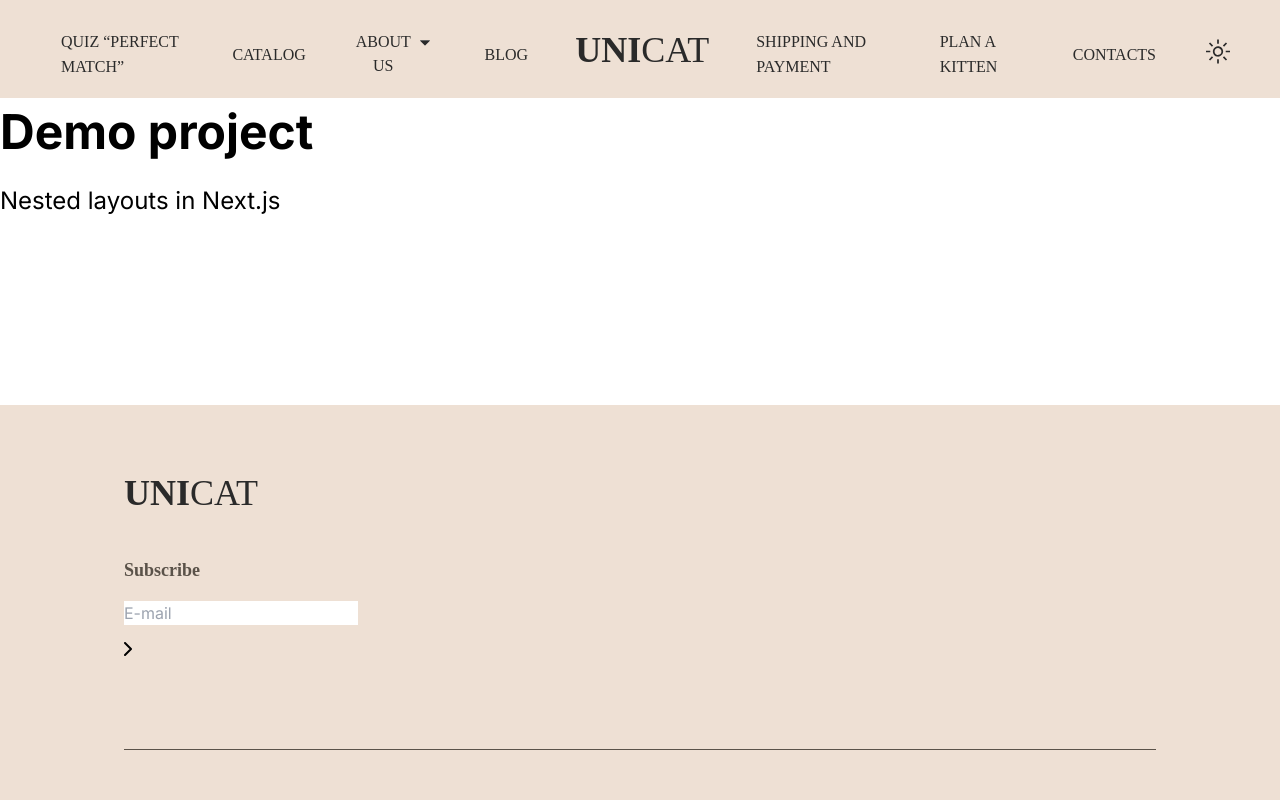
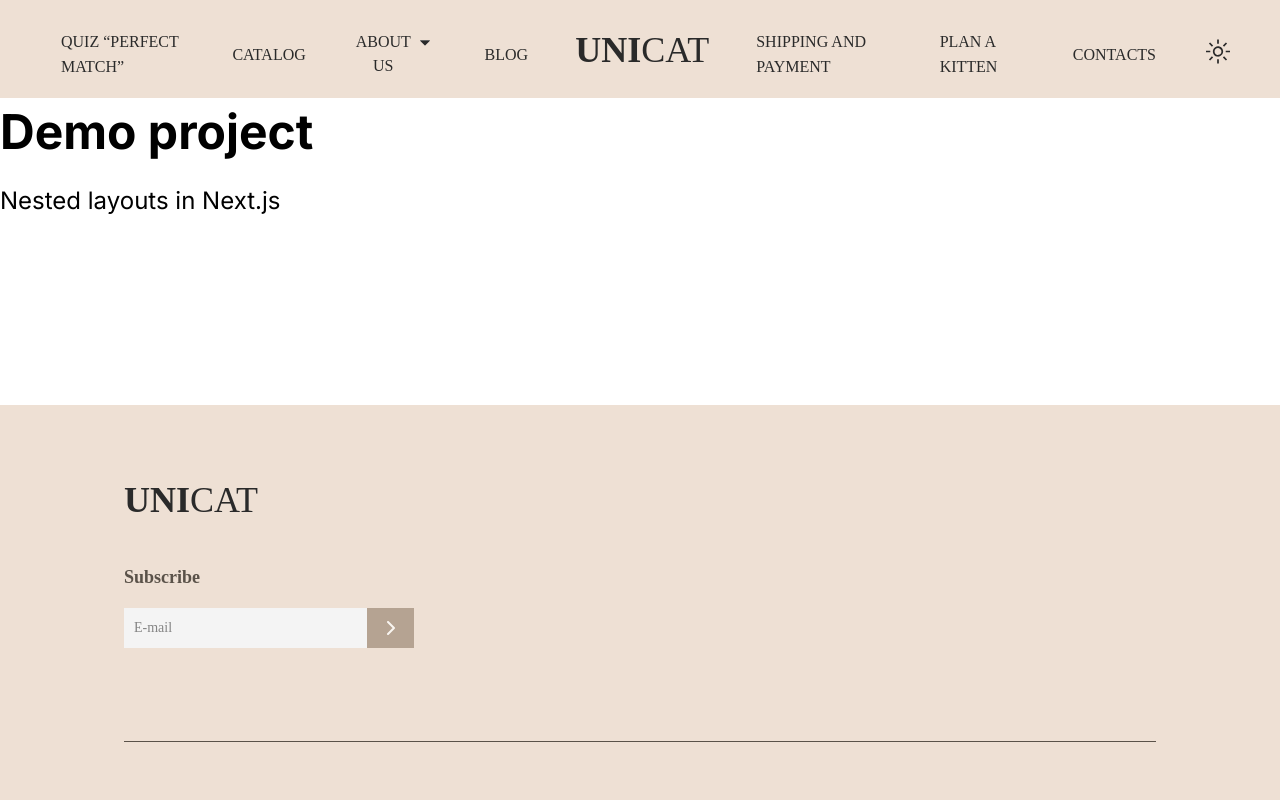
Before and after one commit to B1ackBoron/UniCat, a Next.js app: page / in a window 1280 px wide. Built offline with nearby package versions, Linux system fonts and the light colour scheme.

Commit message:
added footer input

```diff
--- a/src/components/Footer.tsx
+++ b/src/components/Footer.tsx
@@ -22,18 +22,26 @@ const Footer = (props: Props) => {
               <label className="text-secondary1800 dark:text-secondary1500 text-center font-zilla text-lg not-italic font-bold ">
                 Subscribe
               </label>
+              <div className="flex flex-row">
                 <input
                   type="text"
                   value={email}
                   onChange={handleEditEmail}
                   placeholder="E-mail"
+                  className="flex w-[243px] p-[10px] items-start gap-[10px] placeholder:text-monochrome400 placeholder:dark:text-monochrome100 text-monochrome400 dark:text-monochrome100 placeholder:font-zilla font-zilla placeholder:text-sm text-sm placeholder:not-italic not-italic placeholder:font-normal font-semibold bg-primaryLightMode dark:bg-monochrome400 placeholder:opacity-70"
                 />
-              <button type="submit">{arrowRight}</button>
+                <button
+                  className="flex w-[47px] h-10 px-[13px] py-5 items-center justify-center text-secondary1100 dark:text-secondary1200 gap-[10px] bg-secondary1600 dark:bg-monochrome600"
+                  type="submit"
+                >
+                  {arrowRight}
+                </button>
+              </div>
             </form>
           </div>
           <div className=""></div>
         </div>
-        <span className="w-full h-[1px] bg-secondary800 dark:bg-secondary400"></span>
+        <span className="w-full h-[1px] bg-secondary800 dark:bg-monochrome400"></span>
       </div>
     </footer>
   );
--- a/tailwind.config.ts
+++ b/tailwind.config.ts
@@ -15,13 +15,17 @@ const config: Config = {
       textLightMode: "#2A2A2A",
       white: "#FFF",
       gold: "#F5E4D0",
-      secondary400: "#555",
+      primaryLightMode: "#F4F4F4",
       secondary800: "#5A5249",
       secondary1100: "#F9F5F1",
       secondary1200: "#F3EBE2",
       secondary1400: "#E8D6C5",
       secondary1500: "#E2CCB7",
+      secondary1600: "#B5A392",
       secondary1800: "#5A5249",
+      monochrome100: "#D4D4D4",
+      monochrome400: "#555",
+      monochrome600: "#222",
     },
     fontFamily: {
       ubuntu: ["Ubuntu"],
```
Lines whose indentation alone changed are shown as unchanged.
